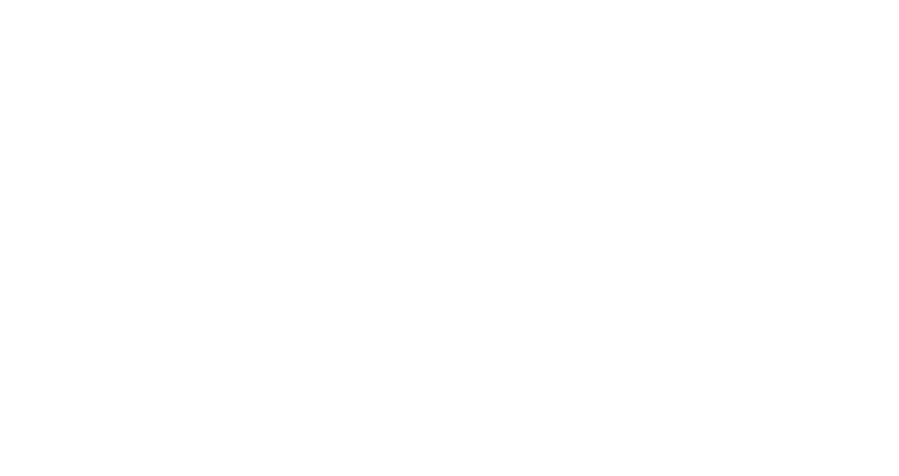
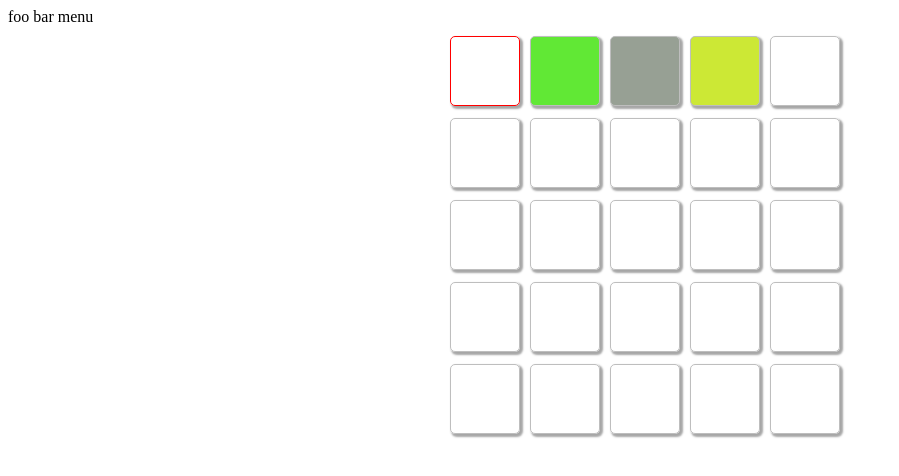
Before and after one commit to Reiqy/inwersordle, a website: page index.html in a window 1280 px wide. Shown: the whole page, without its empty margins (0-899 px from the left). Drawn offline with nearby package versions, Linux system fonts and the light colour scheme.

Commit message:
basic grid created

```diff
--- a/index.html
+++ b/index.html
@@ -1 +1,59 @@
-<script src="inwersordle.js"></script>
+<!DOCTYPE html>
+<html lang="en">
+<head>
+	<meta charset="UTF-8">
+	<meta name="viewport" content="width=device-width, initial-scale=1.0">
+	<link rel="stylesheet" href="https://fonts.googleapis.com/css?family=Source+Code+Pro">
+	<link rel="stylesheet" href="style.css">
+		<script> var exports = {}; </script>
+
+	<script src="https://ajax.googleapis.com/ajax/libs/jquery/3.6.0/jquery.min.js"></script>
+	<script type="module" src="inwersordle_ui.js"></script>
+	<script type="module" src="inwersordle.js"></script>
+	<title>inWersORDLE</title>
+</head>
+<body>
+	<nav id="primary">
+		foo bar menu
+	</nav>
+
+	<div id="content">
+		<div id="wordle">
+			<div class="row first">
+				<div class="cell first"></div>
+				<div class="cell correct"></div>
+				<div class="cell incorrect"></div>
+				<div class="cell mispositioned"></div>
+				<div class="cell"></div>
+			</div>
+			<div class="row">
+				<div class="cell first"></div>
+				<div class="cell"></div>
+				<div class="cell"></div>
+				<div class="cell"></div>
+				<div class="cell"></div>
+			</div>
+			<div class="row">
+				<div class="cell first"></div>
+				<div class="cell"></div>
+				<div class="cell"></div>
+				<div class="cell"></div>
+				<div class="cell"></div>
+			</div>
+			<div class="row">
+				<div class="cell first"></div>
+				<div class="cell"></div>
+				<div class="cell"></div>
+				<div class="cell"></div>
+				<div class="cell"></div>
+			</div>
+			<div class="row">
+				<div class="cell first"></div>
+				<div class="cell"></div>
+				<div class="cell"></div>
+				<div class="cell"></div>
+				<div class="cell"></div>
+			</div>
+	</div>
+</body>
+</html>
--- a/inwersordle.js
+++ b/inwersordle.js
@@ -4,12 +4,14 @@ var Color;
     Color[Color["Yellow"] = 1] = "Yellow";
     Color[Color["Green"] = 2] = "Green";
 })(Color || (Color = {}));
-class Game {
-    getRow(row) {
+var Game = /** @class */ (function () {
+    function Game() {
+    }
+    Game.prototype.getRow = function (row) {
         return new Array();
-    }
-    validateRow(row, entry) {
+    };
+    Game.prototype.validateRow = function (row, entry) {
         return true;
-    }
-}
-//# sourceMappingURL=inwersordle.js.map
+    };
+    return Game;
+}());
--- a/inwersordle.ts
+++ b/inwersordle.ts
@@ -3,6 +3,8 @@ enum Color {
     Yellow,
     Green,
 }
+
+
 
 interface Assignment {
     getRow(row: number): Color[];
--- /dev/null
+++ b/inwersordle_ui.js
@@ -0,0 +1,45 @@
+function validate() {
+    return true;
+}
+function selectCell(selectedCell) {
+    var cells = document.getElementsByClassName("cell");
+    for (var _i = 0, _a = cells; _i < _a.length; _i++) {
+        var cell = _a[_i];
+        cell.classList.remove("selected");
+    }
+    selectedCell.classList.add("selected");
+    return selectedCell;
+}
+$(function () {
+    var currentlySelected = $(".row.first .cell.first")[0];
+    selectCell(currentlySelected);
+    $(".cell").on("click", function (e) {
+        currentlySelected = selectCell(e.target);
+    });
+    $(document).on("keydown", function (e) {
+        if (e.key == "ArrowLeft") {
+            var previousSibling = currentlySelected.previousElementSibling;
+            if (previousSibling)
+                currentlySelected = selectCell(previousSibling);
+        }
+        else if (e.key == "ArrowRight") {
+            var nextSibling = currentlySelected.nextElementSibling;
+            if (nextSibling)
+                currentlySelected = selectCell(nextSibling);
+        }
+        else if (e.key.toString().length == 1 && (/[a-zA-Z]/.test(e.key))) {
+            currentlySelected.innerHTML = e.key;
+            if (currentlySelected.nextElementSibling) {
+                currentlySelected = selectCell(currentlySelected.nextElementSibling);
+                console.log(currentlySelected);
+            }
+            else {
+                if (validate()) {
+                    console.log("validated -> next row!");
+                    currentlySelected = selectCell(currentlySelected.parentElement.nextElementSibling.firstElementChild);
+                }
+            }
+        }
+    });
+    console.log(currentlySelected);
+});
--- /dev/null
+++ b/style.css
@@ -0,0 +1,63 @@
+#content {
+	width: 400px;
+	aspect-ratio: 1;
+	margin-left: auto;
+	margin-right: auto;
+	padding: 0;
+}
+
+#wordle {
+	width: 100%;
+	aspect-ratio: 1;
+	text-transform: uppercase;
+	font-family: "Source Code Pro";
+}
+
+.row {
+	width: 100%;
+	height: 72px;
+}
+
+.row:not(.cell.first) {
+	margin-top: 10px;
+}
+
+.cell {
+	height: calc(100% - 4px);
+	aspect-ratio: 1;
+
+	float: left;
+
+	border: 1px solid #bebebe;
+	border-radius: 5px;
+	box-shadow: rgba(0, 0, 0, 0.35) 2px 2px 2px 1px;
+
+	font-size: 50px;
+	text-align: center;
+
+	transition: background-color linear 0.3s;
+}
+
+.cell:hover {
+	cursor: pointer;
+}
+
+.cell:not(.row.first) {
+	margin-left: 10px;
+}
+
+.cell.selected {
+	border: 1px solid red;
+}
+
+.cell.correct {
+	background-color: #61e835;
+}
+
+.cell.mispositioned {
+	background-color: #cce835;
+}
+
+.cell.incorrect {
+	background-color: #97a094;
+}
```
Also changed, not shown: inwersordle_ui.ts (added, +48 -0 lines), package.json (added, +11 -0 lines), tsconfig.json (+6 -2 lines), 2 other files.
